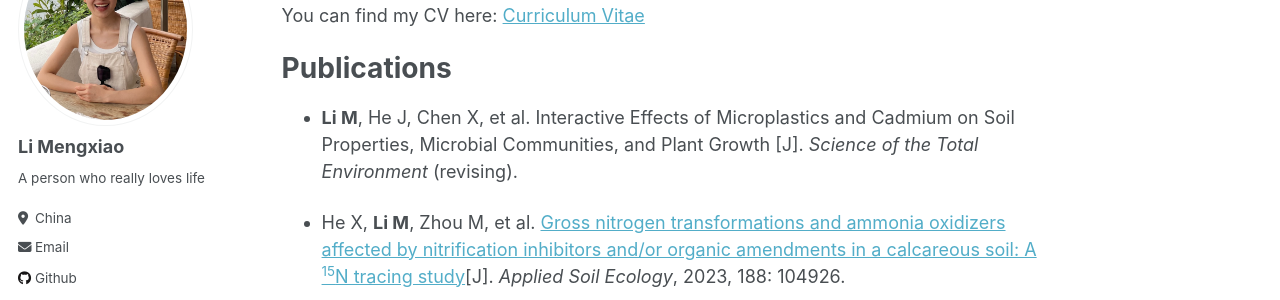
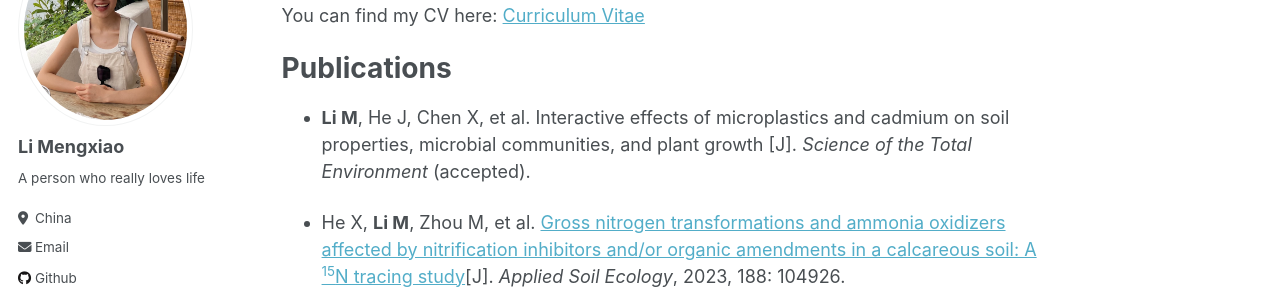
Before and after one commit to HazelLi123/HazelLi123.github.io, a Jekyll site: the page built from _pages/about.md, in a window 1280 px wide and 900 px high, scrolled down 317 px. Shown: the part 153-453 px from the top of the window. Built offline with Jekyll 4.4.1, drawn with Linux system fonts in a browser that asks for light colours.

Commit message:
Update about.md

```diff
--- a/_pages/about.md
+++ b/_pages/about.md
@@ -15,7 +15,7 @@ You can find my CV here: [Curriculum Vitae ](../assets/CV-Li Mengxiao.pdf)
 
 Publications
 ======
-- **Li M**, He J, Chen X, et al. Interactive Effects of Microplastics and Cadmium on Soil Properties, Microbial Communities, and Plant Growth [J]. *Science of the Total Environment* (revising).
+- **Li M**, He J, Chen X, et al. Interactive effects of microplastics and cadmium on soil properties, microbial communities, and plant growth [J]. *Science of the Total Environment* (accepted).
 
 - He X, **Li M**, Zhou M, et al. [Gross nitrogen transformations and ammonia oxidizers affected by nitrification inhibitors and/or organic amendments in a calcareous soil: A <sup>15</sup>N tracing study](https://www.sciencedirect.com/science/article/abs/pii/S0929139323001245)[J]. *Applied Soil Ecology*, 2023, 188: 104926.
 
```
